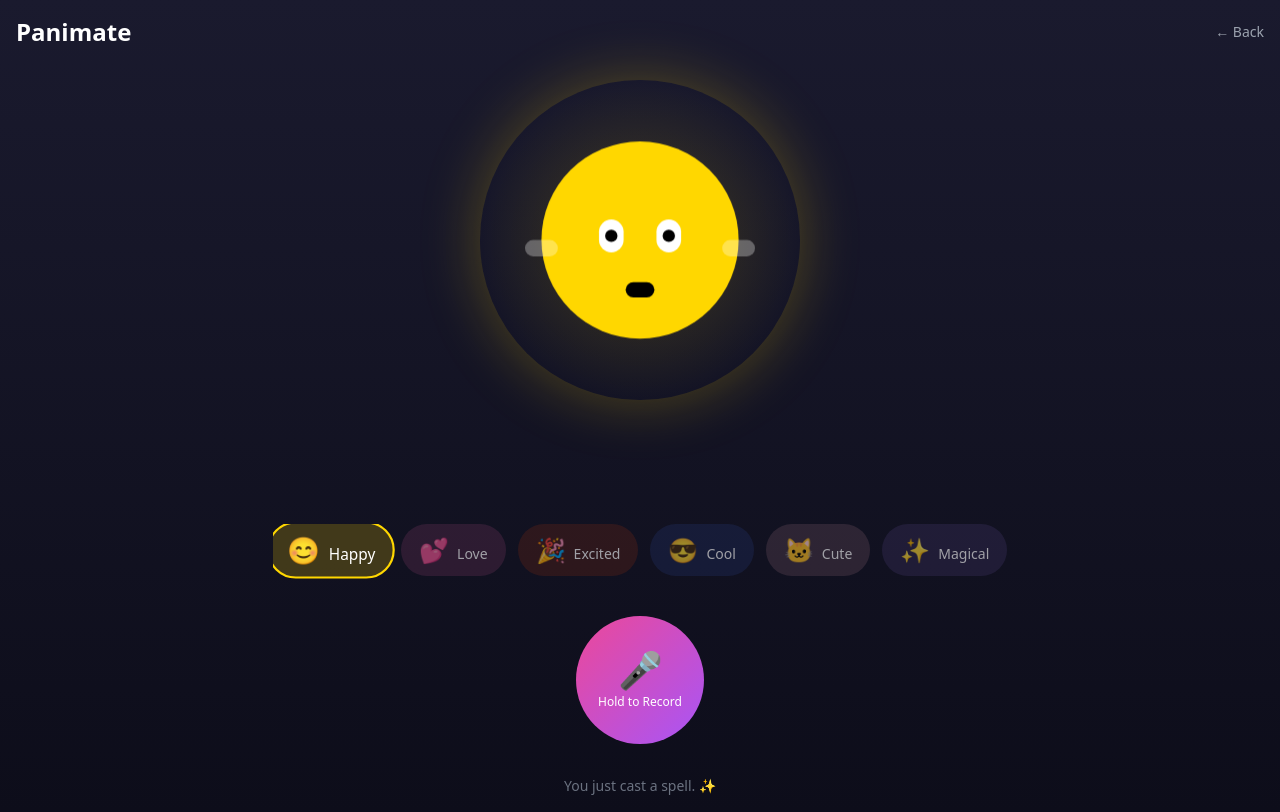
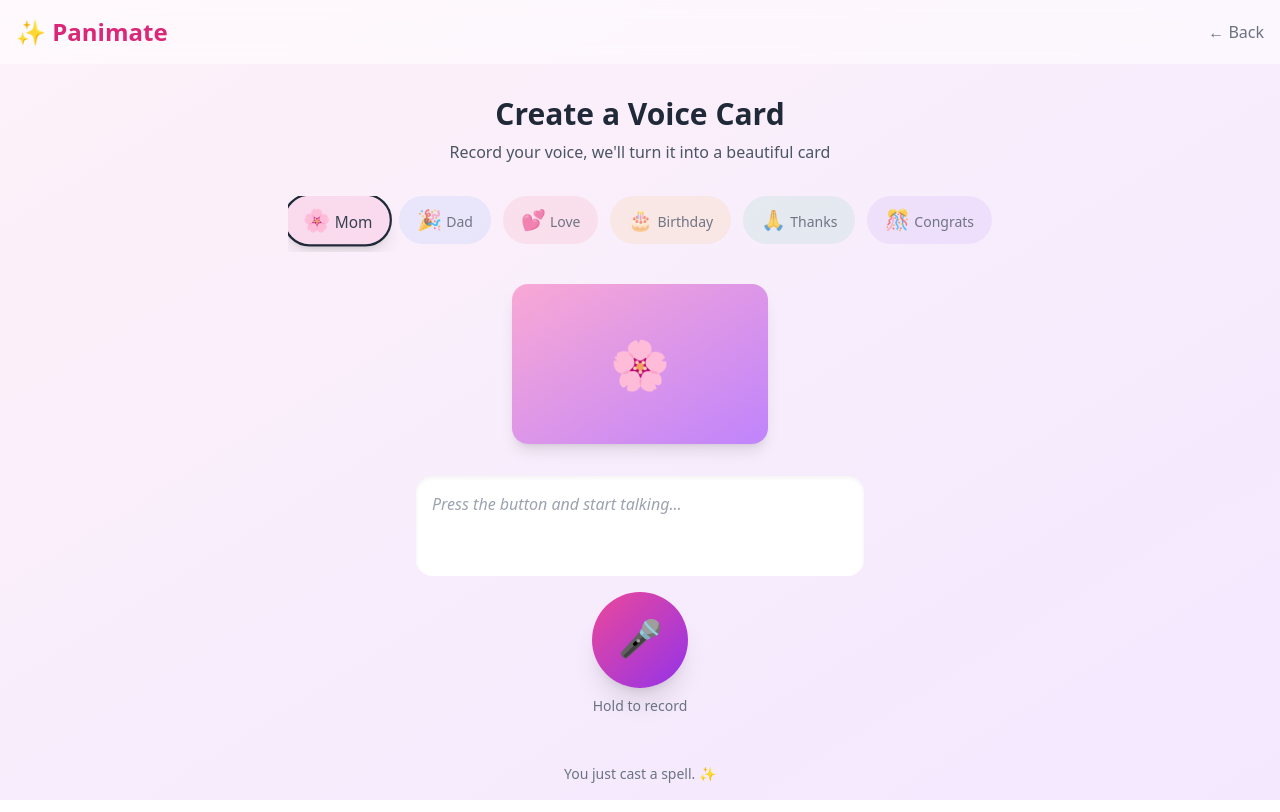
Before and after one commit to dishraters/panimate, a Next.js app in the folder panimate/: page /create in a window 1280 px wide. Built offline with nearby package versions, Linux system fonts and the light colour scheme.

Commit message:
Add voice-to-card feature with /create and /card/[id] pages

```diff
--- /dev/null
+++ b/panimate/src/app/card/[id]/page.tsx
@@ -0,0 +1,113 @@
+'use client'
+
+import { useState, useEffect } from 'react'
+import { useParams, useRouter } from 'next/navigation'
+
+// Card themes
+const THEMES = [
+  { id: 'mom', emoji: '🌸', name: 'Mom', color: '#ec4899', bg: 'from-pink-300 to-purple-400', text: 'Happy Mother\'s Day!' },
+  { id: 'dad', emoji: '🎉', name: 'Dad', color: '#3b82f6', bg: 'from-blue-400 to-cyan-300', text: 'Happy Father\'s Day!' },
+  { id: 'love', emoji: '💕', name: 'Love', color: '#f43f5e', bg: 'from-rose-400 to-pink-400', text: 'I Love You!' },
+  { id: 'birthday', emoji: '🎂', name: 'Birthday', color: '#f59e0b', bg: 'from-yellow-400 to-orange-400', text: 'Happy Birthday!' },
+  { id: 'thanks', emoji: '🙏', name: 'Thanks', color: '#10b981', bg: 'from-emerald-400 to-teal-400', text: 'Thank You!' },
+  { id: 'congrats', emoji: '🎊', name: 'Congrats', color: '#8b5cf6', bg: 'from-violet-400 to-purple-400', text: 'Congratulations!' },
+]
+
+// Mock card data (in production, this would come from a database)
+const MOCK_CARDS: Record<string, { text: string; themeId: string }> = {
+  'test123': { text: 'Mom, you are the best mother in the world! Thank you for everything you do. I love you so much!', themeId: 'mom' },
+  'abc123': { text: 'Happy Birthday! Wishing you an amazing day filled with joy and laughter.', themeId: 'birthday' },
+}
+
+export default function CardPage() {
+  const params = useParams()
+  const router = useRouter()
+  const cardId = params.id as string
+
+  const [cardData, setCardData] = useState<{text: string; themeId: string} | null>(null)
+  const [loading, setLoading] = useState(true)
+  const [theme, setTheme] = useState(THEMES[0])
+
+  useEffect(() => {
+    // In production, fetch from database
+    // For now, check mock data or use a default
+    const data = MOCK_CARDS[cardId]
+    if (data) {
+      setCardData(data)
+      const foundTheme = THEMES.find(t => t.id === data.themeId) || THEMES[0]
+      setTheme(foundTheme)
+    } else {
+      // Demo card for unknown IDs
+      setCardData({ text: 'This is a demo card! Create your own voice card at Panimate.', themeId: 'love' })
+      setTheme(THEMES[2])
+    }
+    setLoading(false)
+  }, [cardId])
+
+  if (loading) {
+    return (
+      <div className="min-h-screen bg-gradient-to-br from-pink-50 to-purple-100 flex items-center justify-center">
+        <div className="text-2xl">Loading card...</div>
+      </div>
+    )
+  }
+
+  if (!cardData) {
+    return (
+      <div className="min-h-screen bg-gradient-to-br from-pink-50 to-purple-100 flex items-center justify-center">
+        <div className="text-center">
+          <p className="text-2xl mb-4">Card not found</p>
+          <button
+            onClick={() => router.push('/create')}
+            className="text-pink-500 underline"
+          >
+            Create your own card
+          </button>
+        </div>
+      </div>
+    )
+  }
+
+  return (
+    <div className="min-h-screen bg-gradient-to-br from-pink-50 to-purple-100 flex flex-col">
+      {/* Card */}
+      <main className="flex-1 flex items-center justify-center p-4">
+        <div className="w-full max-w-md">
+          {/* Card Preview */}
+          <div className={`bg-gradient-to-br ${theme.bg} rounded-3xl p-8 shadow-2xl text-center relative overflow-hidden`}>
+            {/* Decorative elements */}
+            <div className="absolute top-4 left-4 text-4xl animate-pulse">{theme.emoji}</div>
+            <div className="absolute top-4 right-4 text-4xl animate-pulse">✨</div>
+            <div className="absolute bottom-4 left-4 text-4xl animate-pulse">💫</div>
+            <div className="absolute bottom-4 right-4 text-4xl animate-pulse">{theme.emoji}</div>
+
+            {/* Message */}
+            <div className="relative z-10 py-8">
+              <p className="text-3xl font-bold text-white drop-shadow-lg mb-4">{theme.text}</p>
+              <div className="bg-white/90 rounded-2xl p-6 shadow-inner">
+                <p className="text-gray-800 text-xl leading-relaxed italic">"{cardData.text}"</p>
+              </div>
+              <p className="text-white/80 text-sm mt-4">— A voice card from Panimate</p>
+            </div>
+          </div>
+
+          {/* Create your own */}
+          <div className="mt-8 text-center">
+            <p className="text-gray-600 mb-4">Make your own voice card for someone special</p>
+            <button
+              onClick={() => router.push('/create')}
+              className="px-8 py-3 bg-gradient-to-r from-pink-500 to-purple-600 text-white rounded-full font-bold hover:opacity-90"
+            >
+              ✨ Create Your Own Card
+            </button>
+          </div>
+        </div>
+      </main>
+
+      {/* Footer */}
+      <footer className="p-4 text-center text-gray-500 text-sm">
+        <p>Made with 💕 by Panimate</p>
+      </footer>
+    </div>
+  )
+}
--- a/panimate/src/app/create/page.tsx
+++ b/panimate/src/app/create/page.tsx
@@ -1,275 +1,282 @@
 'use client'
 
 import { useState, useRef, useEffect } from 'react'
+import { useRouter } from 'next/navigation'
 
-// v1.0.4 - deployment fix attempt 2
-
+// Card themes
 const THEMES = [
-  { id: 'happy', emoji: '😊', name: 'Happy', color: '#FFD700' },
-  { id: 'love', emoji: '💕', name: 'Love', color: '#FF69B4' },
-  { id: 'excited', emoji: '🎉', name: 'Excited', color: '#FF4500' },
-  { id: 'cool', emoji: '😎', name: 'Cool', color: '#4169E1' },
-  { id: 'cute', emoji: '🐱', name: 'Cute', color: '#FFB6C1' },
-  { id: 'magical', emoji: '✨', name: 'Magical', color: '#9370DB' },
+  { id: 'mom', emoji: '🌸', name: 'Mom', color: '#ec4899', bg: 'from-pink-300 to-purple-400', text: 'Happy Mother\'s Day!' },
+  { id: 'dad', emoji: '🎉', name: 'Dad', color: '#3b82f6', bg: 'from-blue-400 to-cyan-300', text: 'Happy Father\'s Day!' },
+  { id: 'love', emoji: '💕', name: 'Love', color: '#f43f5e', bg: 'from-rose-400 to-pink-400', text: 'I Love You!' },
+  { id: 'birthday', emoji: '🎂', name: 'Birthday', color: '#f59e0b', bg: 'from-yellow-400 to-orange-400', text: 'Happy Birthday!' },
+  { id: 'thanks', emoji: '🙏', name: 'Thanks', color: '#10b981', bg: 'from-emerald-400 to-teal-400', text: 'Thank You!' },
+  { id: 'congrats', emoji: '🎊', name: 'Congrats', color: '#8b5cf6', bg: 'from-violet-400 to-purple-400', text: 'Congratulations!' },
 ]
 
 export default function CreatePage() {
+  const router = useRouter()
   const [selectedTheme, setSelectedTheme] = useState(THEMES[0])
   const [isRecording, setIsRecording] = useState(false)
-  const [recordingTime, setRecordingTime] = useState(0)
-  const [audioLevel, setAudioLevel] = useState(0)
-  const [isPreview, setIsPreview] = useState(false)
-  const [showMagic, setShowMagic] = useState(false)
-  const [mouthOpen, setMouthOpen] = useState(0)
+  const [transcript, setTranscript] = useState('')
+  const [interimTranscript, setInterimTranscript] = useState('')
+  const [generatedCard, setGeneratedCard] = useState<{text: string; audioUrl: string} | null>(null)
+  const [isGenerating, setIsGenerating] = useState(false)
+  const [cardId, setCardId] = useState('')
 
-  const canvasRef = useRef<HTMLCanvasElement>(null)
-  const audioContextRef = useRef<AudioContext | null>(null)
-  const analyserRef = useRef<AnalyserNode | null>(null)
-  const animationRef = useRef<number | null>(null)
-  const timerRef = useRef<NodeJS.Timeout | null>(null)
-  const mouthTimerRef = useRef<NodeJS.Timeout | null>(null)
+  const recognitionRef = useRef<SpeechRecognition | null>(null)
 
-  // Simulate audio level when recording
   useEffect(() => {
-    if (isRecording) {
-      timerRef.current = setInterval(() => {
-        setRecordingTime(t => t + 1)
-        // Simulate audio level with random values
-        setAudioLevel(Math.random())
-        setMouthOpen(Math.random())
+    // Check for Web Speech API
+    const SpeechRecognition = window.SpeechRecognition || (window as any).webkitSpeechRecognition
 
-        // Draw waveform
-        if (canvasRef.current) {
-          const ctx = canvasRef.current.getContext('2d')
-          if (ctx) {
-            const width = canvasRef.current.width
-            const height = canvasRef.current.height
-            const barWidth = 3
-            const gap = 2
-            const bars = Math.floor(width / (barWidth + gap))
+    if (!SpeechRecognition) {
+      alert('Speech recognition not supported in this browser. Try Chrome or Edge.')
+      return
+    }
 
-            ctx.fillStyle = '#1a1a2e'
-            ctx.fillRect(0, 0, width, height)
+    const recognition = new SpeechRecognition()
+    recognition.continuous = true
+    recognition.interimResults = true
+    recognition.lang = 'en-US'
 
-            ctx.fillStyle = selectedTheme.color
-            for (let i = 0; i < bars; i++) {
-              const barHeight = Math.random() * height * 0.8 + height * 0.1
-              const x = i * (barWidth + gap)
-              const y = (height - barHeight) / 2
-              ctx.fillRect(x, y, barWidth, barHeight)
+    recognition.onresult = (event: SpeechRecognitionEvent) => {
+      let interim = ''
+      let final = ''
+
+      for (let i = event.resultIndex; i < event.results.length; i++) {
+        const transcript = event.results[i][0].transcript
+        if (event.results[i].isFinal) {
+          final += transcript + ' '
+        } else {
+          interim += transcript
         }
       }
+
+      if (final) {
+        setTranscript(prev => prev + final)
       }
-      }, 50)
-    } else {
-      if (timerRef.current) clearInterval(timerRef.current)
-      setAudioLevel(0)
+      setInterimTranscript(interim)
     }
 
+    recognition.onerror = (event: SpeechRecognitionErrorEvent) => {
+      console.error('Speech recognition error:', event.error)
+      setIsRecording(false)
+    }
+
+    recognition.onend = () => {
+      if (isRecording) {
+        // Restart if still supposed to be recording
+        recognition.start()
+      }
+    }
+
+    recognitionRef.current = recognition
+
     return () => {
-      if (timerRef.current) clearInterval(timerRef.current)
+      if (recognitionRef.current) {
+        recognitionRef.current.stop()
       }
-  }, [isRecording, selectedTheme.color])
-
-  // Idle animation
-  useEffect(() => {
-    if (!isRecording && !isPreview) {
-      const breathe = () => {
-        setMouthOpen(prev => {
-          const newVal = Math.sin(Date.now() / 1000) * 0.2 + 0.2
-          return newVal
-        })
     }
-      const interval = setInterval(breathe, 50)
-      return () => clearInterval(interval)
-    }
-  }, [isRecording, isPreview])
+  }, [isRecording])
 
   const startRecording = () => {
+    setTranscript('')
+    setInterimTranscript('')
     setIsRecording(true)
-    setRecordingTime(0)
-    setIsPreview(false)
-    setShowMagic(false)
+    if (recognitionRef.current) {
+      try {
+        recognitionRef.current.start()
+      } catch (e) {
+        console.error('Failed to start recognition:', e)
+      }
+    }
   }
 
   const stopRecording = () => {
     setIsRecording(false)
-    if (timerRef.current) clearInterval(timerRef.current)
-    setShowMagic(true)
-
-    // After celebration, show preview
-    setTimeout(() => {
-      setShowMagic(false)
-      setIsPreview(true)
-      // Simulate mouth movement during preview
-      mouthTimerRef.current = setInterval(() => {
-        setMouthOpen(Math.random() * 0.8 + 0.2)
-      }, 100)
-    }, 2000)
+    if (recognitionRef.current) {
+      recognitionRef.current.stop()
+    }
   }
 
-  const resetRecording = () => {
-    setIsRecording(false)
-    setIsPreview(false)
-    setShowMagic(false)
-    setRecordingTime(0)
-    setMouthOpen(0)
-    setAudioLevel(0)
-    if (mouthTimerRef.current) clearInterval(mouthTimerRef.current)
+  const generateCard = () => {
+    if (!transcript.trim()) {
+      alert('Please record a message first!')
+      return
     }
 
-  const formatTime = (seconds: number) => {
-    const mins = Math.floor(seconds / 60)
-    const secs = seconds % 60
-    return `${mins}:${secs.toString().padStart(2, '0')}`
+    setIsGenerating(true)
+
+    // Simulate card generation
+    setTimeout(() => {
+      // Generate a unique card ID
+      const id = Math.random().toString(36).substring(2, 10)
+      setCardId(id)
+      setGeneratedCard({
+        text: transcript.trim(),
+        audioUrl: ''
+      })
+      setIsGenerating(false)
+    }, 1500)
+  }
+
+  const resetAndRecordAgain = () => {
+    setTranscript('')
+    setInterimTranscript('')
+    setGeneratedCard(null)
+    setCardId('')
+  }
+
+  const shareCard = () => {
+    const shareUrl = `https://panimate.vercel.app/card/${cardId}`
+    navigator.clipboard.writeText(shareUrl)
+    alert('Link copied to clipboard! Send it to your loved one.')
+  }
+
+  // If we have a generated card, show it
+  if (generatedCard) {
+    return (
+      <div className="min-h-screen bg-gradient-to-br from-pink-50 to-purple-100 flex flex-col">
+        {/* Header */}
+        <header className="p-4 flex justify-between items-center bg-white/50 backdrop-blur">
+          <button onClick={() => router.push('/')} className="text-2xl font-bold text-pink-600">✨ Panimate</button>
+        </header>
+
+        {/* Generated Card */}
+        <main className="flex-1 flex items-center justify-center p-4">
+          <div className="w-full max-w-md">
+            {/* Card Preview */}
+            <div className={`bg-gradient-to-br ${selectedTheme.bg} rounded-3xl p-8 shadow-2xl text-center relative overflow-hidden`}>
+              {/* Decorative elements */}
+              <div className="absolute top-4 left-4 text-4xl">{selectedTheme.emoji}</div>
+              <div className="absolute top-4 right-4 text-4xl">✨</div>
+              <div className="absolute bottom-4 left-4 text-4xl">💫</div>
+              <div className="absolute bottom-4 right-4 text-4xl">{selectedTheme.emoji}</div>
+
+              {/* Message */}
+              <div className="relative z-10 py-8">
+                <p className="text-3xl font-bold text-white drop-shadow-lg mb-4">{selectedTheme.text}</p>
+                <div className="bg-white/90 rounded-2xl p-6 shadow-inner">
+                  <p className="text-gray-800 text-xl leading-relaxed italic">"{generatedCard.text}"</p>
+                </div>
+                <p className="text-white/80 text-sm mt-4">— A voice card from Panimate</p>
+              </div>
+            </div>
+
+            {/* Actions */}
+            <div className="flex gap-3 mt-6">
+              <button
+                onClick={resetAndRecordAgain}
+                className="flex-1 py-3 bg-gray-200 text-gray-700 rounded-full font-bold hover:bg-gray-300"
+              >
+                🔄 Record Again
+              </button>
+              <button
+                onClick={shareCard}
+                className="flex-1 py-3 bg-gradient-to-r from-pink-500 to-purple-600 text-white rounded-full font-bold hover:opacity-90"
+              >
+                📤 Share Card
+              </button>
+            </div>
+
+            {/* Share Link */}
+            <div className="mt-4 p-4 bg-white rounded-xl shadow">
+              <p className="text-sm text-gray-500 mb-2">Share this link:</p>
+              <code className="text-xs bg-gray-100 p-2 rounded block truncate">
+                https://panimate.vercel.app/card/{cardId}
+              </code>
+            </div>
+          </div>
+        </main>
+      </div>
+    )
   }
 
   return (
-    <div className="min-h-screen bg-gradient-to-b from-[#1a1a2e] to-[#0d0d1a] flex flex-col">
+    <div className="min-h-screen bg-gradient-to-br from-pink-50 to-purple-100 flex flex-col">
       {/* Header */}
-      <header className="p-4 flex justify-between items-center">
-        <a href="/" className="text-2xl font-bold text-white">Panimate</a>
-        <a href="/" className="text-sm text-gray-400 hover:text-white">← Back</a>
+      <header className="p-4 flex justify-between items-center bg-white/50 backdrop-blur">
+        <button onClick={() => router.push('/')} className="text-2xl font-bold text-pink-600">✨ Panimate</button>
+        <a href="/" className="text-gray-500 hover:text-gray-700">← Back</a>
       </header>
 
-      {/* Main Canvas Area */}
+      {/* Main Content */}
       <main className="flex-1 flex flex-col items-center justify-center p-4">
-        {/* Animation Canvas */}
-        <div
-          className="relative w-80 h-80 rounded-full overflow-hidden mb-8"
-          style={{
-            background: `radial-gradient(circle, ${selectedTheme.color}33 0%, transparent 70%)`,
-            boxShadow: `0 0 60px ${selectedTheme.color}44`
-          }}
-        >
-          {/* Animated Character */}
-          <div className="absolute inset-0 flex items-center justify-center">
-            {/* Face */}
-            <div
-              className="w-48 h-48 rounded-full flex items-center justify-center transition-all duration-100"
-              style={{
-                backgroundColor: selectedTheme.color,
-                transform: `scale(${1 + mouthOpen * 0.1})`
-              }}
-            >
-              {/* Eyes */}
-              <div className="flex gap-8 -mt-2">
-                <div className={`w-6 h-8 bg-white rounded-full relative ${isRecording || isPreview ? 'animate-bounce' : ''}`}>
-                  <div className="absolute w-3 h-3 bg-black rounded-full top-1/2 left-1/2 -translate-x-1/2 -translate-y-1/2" />
-                </div>
-                <div className="w-6 h-8 bg-white rounded-full relative">
-                  <div className="absolute w-3 h-3 bg-black rounded-full top-1/2 left-1/2 -translate-x-1/2 -translate-y-1/2" />
-                </div>
-              </div>
+        <h1 className="text-3xl font-bold text-gray-800 mb-2">Create a Voice Card</h1>
+        <p className="text-gray-600 mb-8">Record your voice, we'll turn it into a beautiful card</p>
 
-              {/* Mouth */}
-              <div
-                className="absolute bg-black rounded-full transition-all duration-75"
-                style={{
-                  width: `${20 + mouthOpen * 30}px`,
-                  height: `${10 + mouthOpen * 20}px`,
-                  bottom: '40px'
-                }}
-              />
-
-              {/* Cheeks */}
-              <div className="absolute w-8 h-4 bg-white/30 rounded-full -left-4 top-1/2" />
-              <div className="absolute w-8 h-4 bg-white/30 rounded-full -right-4 top-1/2" />
-            </div>
-          </div>
-
-          {/* Celebration Effect */}
-          {showMagic && (
-            <div className="absolute inset-0 flex items-center justify-center">
-              {Array.from({ length: 20 }).map((_, i) => (
-                <div
-                  key={i}
-                  className="absolute animate-ping"
-                  style={{
-                    left: `${Math.random() * 100}%`,
-                    top: `${Math.random() * 100}%`,
-                    animationDelay: `${i * 0.1}s`
-                  }}
-                >
-                  ✨
-                </div>
-              ))}
-            </div>
-          )}
-        </div>
-
-        {/* Magic Toast */}
-        {showMagic && (
-          <div className="absolute top-1/2 left-1/2 -translate-x-1/2 -translate-y-1/2 bg-white/10 backdrop-blur-md px-6 py-3 rounded-full animate-bounce">
-            <span className="text-white">✨ Your magic is ready!</span>
-          </div>
-        )}
-
-        {/* Waveform Visualizer */}
-        <canvas
-          ref={canvasRef}
-          width={300}
-          height={60}
-          className={`mb-8 rounded-lg transition-opacity duration-200 ${isRecording ? 'opacity-100' : 'opacity-30'}`}
-        />
-
-        {/* Theme Tray */}
+        {/* Theme Picker */}
         <div className="flex gap-3 mb-8 overflow-x-auto pb-2 max-w-full">
           {THEMES.map(theme => (
             <button
               key={theme.id}
-              onClick={() => !isRecording && setSelectedTheme(theme)}
-              disabled={isRecording}
+              onClick={() => setSelectedTheme(theme)}
               className={`flex-shrink-0 px-4 py-2 rounded-full border-2 transition-all ${
                 selectedTheme.id === theme.id
-                  ? 'border-white scale-110'
-                  : 'border-transparent opacity-60 hover:opacity-100'
+                  ? 'border-gray-800 scale-110 shadow-lg'
+                  : 'border-transparent opacity-70 hover:opacity-100'
               }`}
               style={{
-                backgroundColor: `${theme.color}33`,
-                borderColor: selectedTheme.id === theme.id ? theme.color : 'transparent'
+                backgroundColor: theme.color + '20'
               }}
             >
-              <span className="text-2xl mr-2">{theme.emoji}</span>
-              <span className="text-white text-sm">{theme.name}</span>
+              <span className="text-xl mr-1">{theme.emoji}</span>
+              <span className="text-gray-700 text-sm font-medium">{theme.name}</span>
             </button>
           ))}
         </div>
 
-        {/* Hold to Record Button */}
+        {/* Card Preview */}
+        <div className={`w-64 h-40 bg-gradient-to-br ${selectedTheme.bg} rounded-2xl p-4 shadow-lg mb-8 flex items-center justify-center`}>
+          <span className="text-5xl">{selectedTheme.emoji}</span>
+        </div>
+
+        {/* Recording Area */}
+        <div className="w-full max-w-md">
+          {/* Transcript Display */}
+          <div className="bg-white rounded-2xl p-4 mb-4 min-h-[100px] shadow-inner">
+            <p className="text-gray-800">
+              {transcript}
+              <span className="text-gray-400">{interimTranscript}</span>
+              {!transcript && !interimTranscript && (
+                <span className="text-gray-400 italic">
+                  {isRecording ? 'Listening...' : 'Press the button and start talking...'}
+                </span>
+              )}
+            </p>
+          </div>
+
+          {/* Record Button */}
+          <div className="flex flex-col items-center">
             <button
               onMouseDown={startRecording}
               onMouseUp={stopRecording}
               onTouchStart={startRecording}
               onTouchEnd={stopRecording}
-          className={`w-32 h-32 rounded-full flex flex-col items-center justify-center transition-all ${
+              className={`w-24 h-24 rounded-full flex flex-col items-center justify-center transition-all shadow-xl ${
                 isRecording
                   ? 'bg-red-500 scale-90 animate-pulse'
-              : 'bg-gradient-to-br from-pink-500 to-purple-500 hover:scale-105'
+                  : 'bg-gradient-to-br from-pink-500 to-purple-600 hover:scale-105'
               }`}
             >
-          <span className="text-4xl mb-1">{isRecording ? '⏺' : '🎤'}</span>
-          <span className="text-white text-xs font-medium">
-            {isRecording ? formatTime(recordingTime) : 'Hold to Record'}
-          </span>
+              <span className="text-4xl mb-1">{isRecording ? '⏹️' : '🎤'}</span>
             </button>
+            <p className="text-gray-500 mt-2 text-sm">
+              {isRecording ? 'Release to stop' : 'Hold to record'}
+            </p>
+          </div>
 
-        {/* Preview Controls */}
-        {isPreview && (
-          <div className="flex gap-4 mt-6">
+          {/* Generate Button */}
+          {transcript && !isRecording && (
             <button
-              onClick={resetRecording}
-              className="px-6 py-3 bg-white/10 hover:bg-white/20 rounded-full text-white"
+              onClick={generateCard}
+              disabled={isGenerating}
+              className="w-full mt-6 py-4 bg-gradient-to-r from-pink-500 to-purple-600 text-white rounded-full font-bold text-lg hover:opacity-90 disabled:opacity-50"
             >
-              🔄 Re-record
+              {isGenerating ? '🎨 Generating your card...' : '✨ Create My Card'}
             </button>
-            <button
-              className="px-6 py-3 bg-gradient-to-r from-pink-500 to-purple-500 hover:opacity-90 rounded-full text-white font-medium"
-            >
-              📤 Share Magic
-            </button>
+          )}
         </div>
-        )}
       </main>
 
       {/* Footer */}
@@ -279,3 +286,11 @@ export default function CreatePage() {
     </div>
   )
 }
+
+// Add type declarations for Web Speech API
+declare global {
+  interface Window {
+    SpeechRecognition: typeof SpeechRecognition
+    webkitSpeechRecognition: typeof SpeechRecognition
+  }
+}
```
Also changed, not shown: panimate/src/app/page.tsx (+7 -4 lines). Lines whose indentation alone changed are shown as unchanged.
